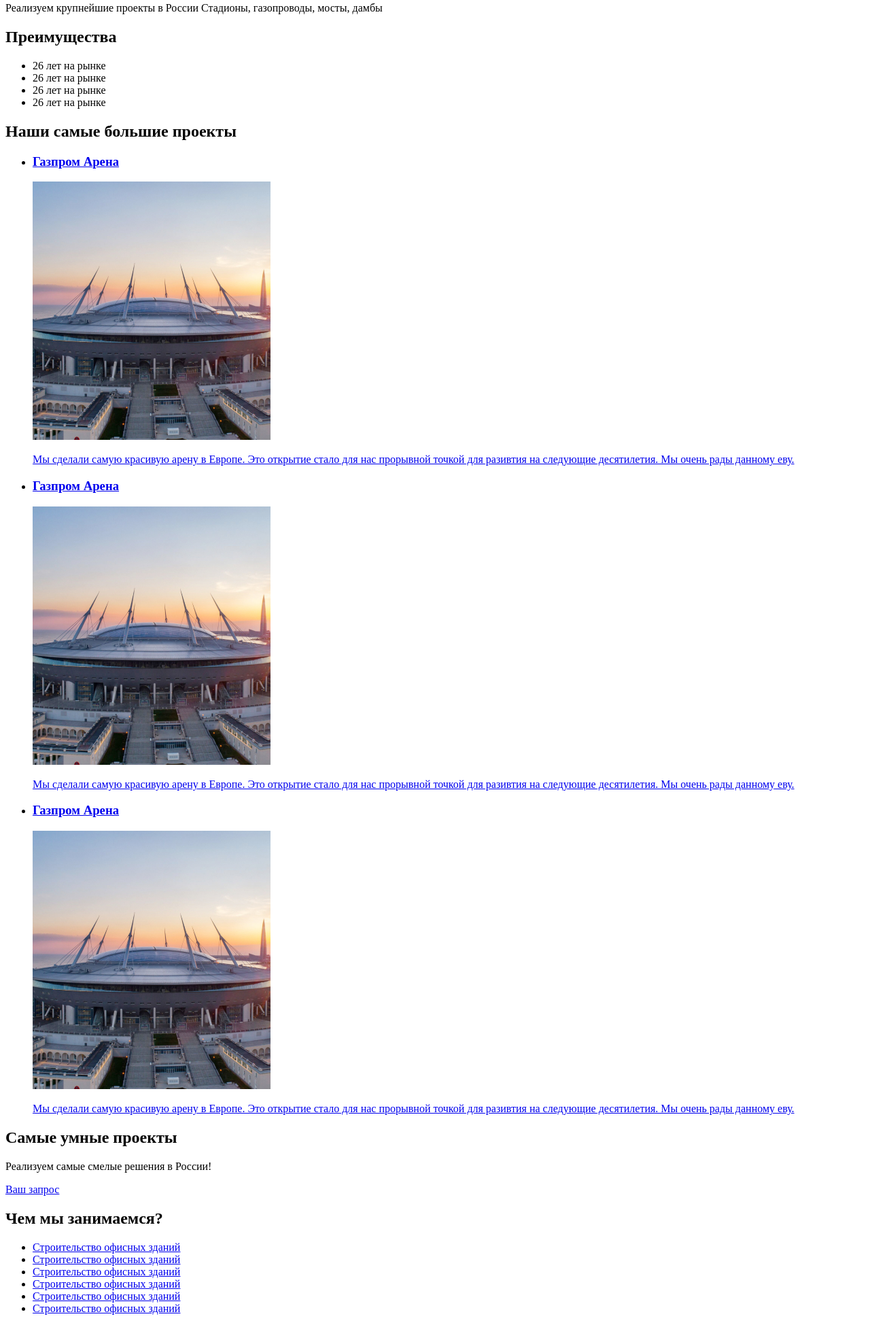
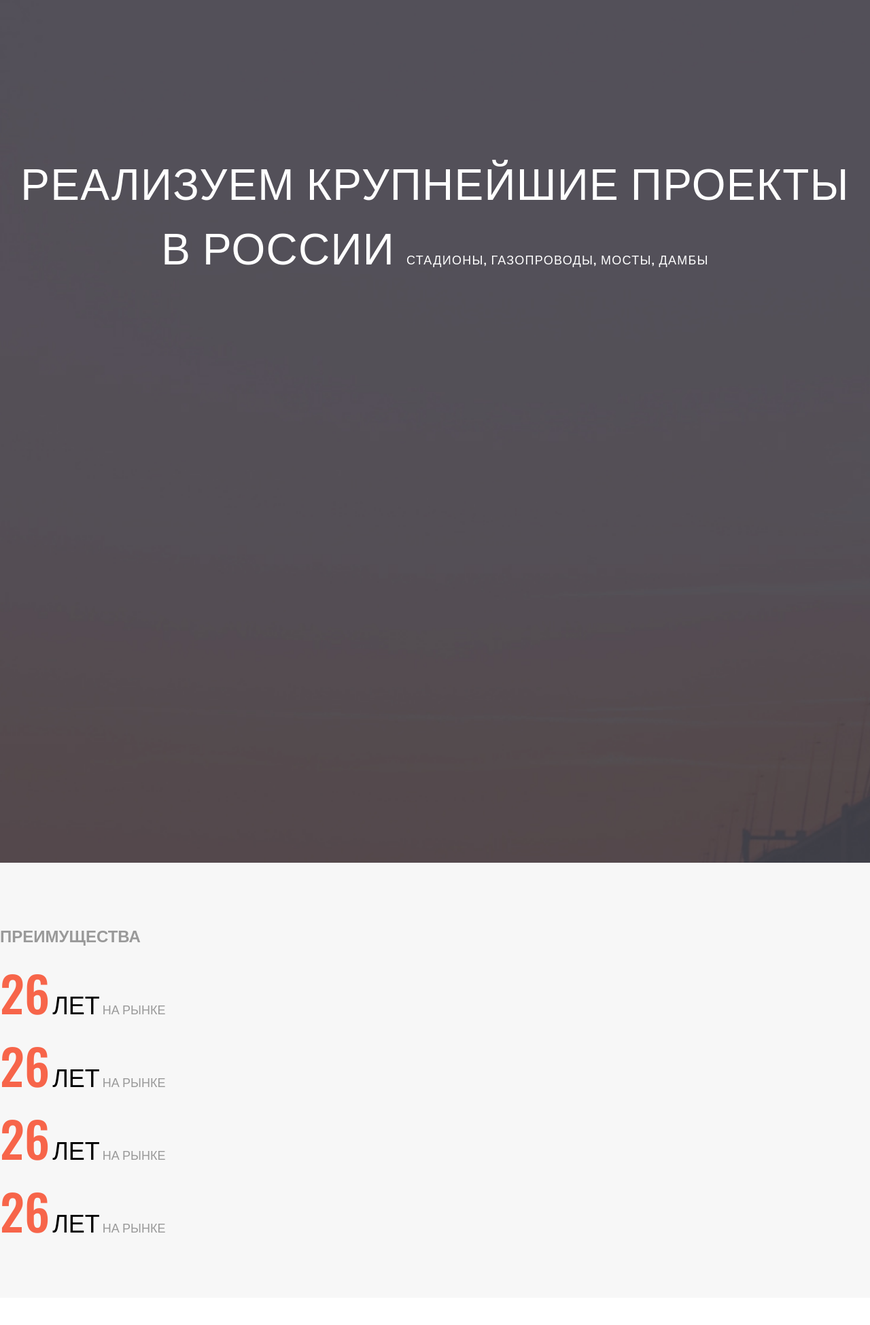
Before and after one commit to allonthepin/project-1, a plain HTML site: page index.html in a window 1280 px wide. Shown: the part 151-2100 px from the top of the page at 68% size. Drawn offline with nearby package versions, Linux system fonts and the light colour scheme.

Commit message:
finished styles

```diff
--- a/index.html
+++ b/index.html
@@ -4,6 +4,7 @@
   <meta charset="UTF-8">
   <title>Строительная компания</title>
   <link rel="stylesheet" href="style.css">
+  <link href="https://fonts.googleapis.com/css2?family=Open+Sans&family=Oswald:wght@400;500&display=swap" rel="stylesheet">
 </head>
 <body>
   <header>
@@ -17,80 +18,96 @@
   <main>
     <h1>Сайт строительной компании "Брандашмыг"</h1>
     <div class="hero">
-      <p>
+      <p class="company">
         Реализуем крупнейшие проекты в России
-        <span>Стадионы, газопроводы, мосты, дамбы</span>
+        <span class="buildings">Стадионы, газопроводы, мосты, дамбы</span>
       </p>
     </div>
-    <section>
+    <section class="advantages">
       <h2>Преимущества</h2>
       <ul>
-        <li>26 лет на рынке</li>
-        <li>26 лет на рынке</li>
-        <li>26 лет на рынке</li>
-        <li>26 лет на рынке</li>
+        <li>
+          <span class="number">26</span>
+          <span class="years">лет</span>
+        <span class="market">на рынке</span>
+      </li>
+         <li>
+          <span class="number">26</span>
+          <span class="years">лет</span>
+        <span class="market">на рынке</span>
+      </li>
+         <li>
+          <span class="number">26</span>
+          <span class="years">лет</span>
+        <span class="market">на рынке</span>
+      </li>
+         <li>
+          <span class="number">26</span>
+          <span class="years">лет</span>
+        <span class="market">на рынке</span>
+      </li>
       </ul>
     </section>
-    <section>
-      <h2>Наши самые большие проекты</h2>
+    <section class="big-projects">
+      <h2 class="section-title">Наши самые большие проекты</h2>
       <ul>
         <li>
           <a href="#">
-            <article>
-              <h3>Газпром Арена</h3>
+            <article class="arena">
+              <h3 class="article-title">Газпром Арена</h3>
               <img src="img/Rectangle 3.jpg" alt="Арена">
-              <p>Мы сделали самую красивую арену в Европе. Это открытие стало для нас прорывной точкой для разивтия на следующие десятилетия. Мы очень рады данному еву.</p>
+              <p class="article-text">Мы сделали самую красивую арену в Европе. Это открытие стало для нас прорывной точкой для разивтия на следующие десятилетия. Мы очень рады данному еву.</p>
             </article>
           </a>
         </li>
         <li>
           <a href="#">
             <article>
-              <h3>Газпром Арена</h3>
+              <h3 class="article-title">Газпром Арена</h3>
               <img src="img/Rectangle 3.jpg" alt="Арена">
-              <p>Мы сделали самую красивую арену в Европе. Это открытие стало для нас прорывной точкой для разивтия на следующие десятилетия. Мы очень рады данному еву.</p>
+              <p class="article-text">Мы сделали самую красивую арену в Европе. Это открытие стало для нас прорывной точкой для разивтия на следующие десятилетия. Мы очень рады данному еву.</p>
             </article>
           </a>
         </li>
         <li>
           <a href="#">
             <article>
-              <h3>Газпром Арена</h3>
+              <h3 class="article-title">Газпром Арена</h3>
               <img src="img/Rectangle 3.jpg" alt="Арена">
-              <p>Мы сделали самую красивую арену в Европе. Это открытие стало для нас прорывной точкой для разивтия на следующие десятилетия. Мы очень рады данному еву.</p>
+              <p class="article-text">Мы сделали самую красивую арену в Европе. Это открытие стало для нас прорывной точкой для разивтия на следующие десятилетия. Мы очень рады данному еву.</p>
             </article>
           </a>
         </li>
       </ul>
     </section>
-    <section>
+    <section class="request">
       <h2>Самые умные проекты</h2>
-      <p>Реализуем самые смелые решения в России!</p>
-      <a href="#">Ваш запрос</a>
+      <p class="section-text">Реализуем самые смелые решения в России!</p>
+      <a href="#" class="your-request">Ваш запрос</a>
     </section>
-    <article>
-      <h2>Чем мы занимаемся?</h2>
+    <section class="services">
+      <h2 class="title">Чем мы занимаемся?</h2>
       <ul>
         <li>
-          <a href="#">Строительство офисных зданий</a>
+          <a href="#" class="section-link">Строительство офисных зданий</a>
         </li>
         <li>
-          <a href="#">Строительство офисных зданий</a>
+          <a href="#" class="section-link">Строительство офисных зданий</a>
         </li>
         <li>
-          <a href="#">Строительство офисных зданий</a>
+          <a href="#" class="section-link">Строительство офисных зданий</a>
         </li>
         <li>
-          <a href="#">Строительство офисных зданий</a>
+          <a href="#" class="section-link">Строительство офисных зданий</a>
         </li>
         <li>
-          <a href="#">Строительство офисных зданий</a>
+          <a href="#" class="section-link">Строительство офисных зданий</a>
         </li>
         <li>
-          <a href="#">Строительство офисных зданий</a>
+          <a href="#" class="section-link">Строительство офисных зданий</a>
         </li>
       </ul>
-    </article>
+    </section>
     <section>
       <h2>Галерея</h2>
       <ul>
@@ -120,8 +137,8 @@
         </li>
       </ul>
     </section>
-    <section>
-      <h2>Ответы на вопросы</h2>
+    <section class="answers">
+      <h2 class="title">Ответы на вопросы</h2>
       <div class="accordion">
         <button class="accordion-button">Работаете ли вы по 249 фз?</button>
         <p class="accordion-panel">Lorem Ipsum - это текст-"рыба", часто используемый в печати и вэб-дизайне. Lorem Ipsum является стандартной "рыбой" для текстов на латинице с начала XVI века. В то время некий безымянный печатник создал большую коллекцию размеров и форм шрифтов, используя Lorem Ipsum для распечатки образцов. </p>
@@ -139,7 +156,7 @@
         <p class="accordion-panel">Lorem Ipsum - это текст-"рыба", часто используемый в печати и вэб-дизайне. Lorem Ipsum является стандартной "рыбой" для текстов на латинице с начала XVI века. В то время некий безымянный печатник создал большую коллекцию размеров и форм шрифтов, используя Lorem Ipsum для распечатки образцов. </p>
       </div>
     </section>
-    <section>
+    <section class="partners">
       <h2>Наши партнеры</h2>
       <ul>
         <li>
@@ -159,59 +176,63 @@
         </li>
        </ul>
     </section>
-    <section>
-      <h2>Отзывы о работе с нами</h2>
+    <section class="review">
+      <h2 class="title">Отзывы о работе с нами</h2>
       <ul>
         <li>
           <blockquote>
             <p>Lorem Ipsum - это текст-"рыба", часто используемый в печати и вэб-дизайне. Lorem Ipsum является стандартной "рыбой" для текстов на латинице с начала XVI века. В то время некий безымянный печатник создал большую коллекцию размеров и форм шрифтов, используя Lorem Ipsum для распечатки образцов.</p>
-            <cite>Иванов Иван, <a href="#">ООО “Газпром-Арена”</a></cite>
+            <cite class="name">Иванов Иван, <a href="#" class="organization">ООО “Газпром-Арена”</a></cite>
           </blockquote>
         </li>
         <li>
           <blockquote>
             <p>Lorem Ipsum - это текст-"рыба", часто используемый в печати и вэб-дизайне. Lorem Ipsum является стандартной "рыбой" для текстов на латинице с начала XVI века. В то время некий безымянный печатник создал большую коллекцию размеров и форм шрифтов, используя Lorem Ipsum для распечатки образцов.</p>
-            <cite>Иванов Иван, <a href="#">ООО “Газпром-Арена”</a></cite>
+            <cite class="name">Иванов Иван, <a href="#" class="organization">ООО “Газпром-Арена”</a></cite>
           </blockquote>
         </li>
         <li>
           <blockquote>
             <p>Lorem Ipsum - это текст-"рыба", часто используемый в печати и вэб-дизайне. Lorem Ipsum является стандартной "рыбой" для текстов на латинице с начала XVI века. В то время некий безымянный печатник создал большую коллекцию размеров и форм шрифтов, используя Lorem Ipsum для распечатки образцов.</p>
-            <cite>Иванов Иван, <a href="#">ООО “Газпром-Арена”</a></cite>
+            <cite class="name">Иванов Иван, <a href="#" class="organization">ООО “Газпром-Арена”</a></cite>
           </blockquote>
         </li>
       </ul>
     </section>
-    <section>
+    <section class="request">
       <h2>Хотите с нами работать?</h2>
-      <p>Оставьте заявку и мы свяжемся с вами!</p>
-      <a href="#">Ваш запрос</a>
+      <p class="section-text">Оставьте заявку и мы свяжемся с вами!</p>
+      <a href="#" class="your-request">Ваш запрос</a>
     </section>
-    <section>
-      <h2>Контакты</h2>
-      <ul>
+    <section class="contacts">
+      <h2 class="title">Контакты</h2>
+      <ul class="contacts-list">
         <li>
-          <span>Адрес:</span>
-          <p>Невский проспект 140, офис 140-140</p>
+          <span class="info-title">Адрес:</span>
+          <p class="info-value">Невский проспект 140, офис 140-140</p>
         </li>
         <li>
-          <span>Телефон:</span>
-          <a href="tel:88121112233">8 (812) 111-22-33</a>
-          <a href="tel:88121112233">8 (812) 111-22-33</a>
+          <span class="info-title">Телефон:</span>
+          <p class="info-value">
+            <a href="tel:88121112233">8 (812) 111-22-33</a>
+            <a href="tel:88121112233">8 (812) 111-22-33</a>
+          </p>
         </li>
         <li>
-          <span>Время работы:</span>
-          <p>ПН-СБ 10:00 - 20:00</p>
+          <span class="info-title">Время работы:</span>
+          <p class="info-value">ПН-СБ 10:00 - 20:00</p>
         </li>
         <li>
-          <span>E-mail:</span>
-          <a href="mailto:info@vip.ru">info@vip.ru</p>
+          <span class="info-title">E-mail:</span>
+          <p class="info-value">
+            <a class="info-link" href="mailto:info@vip.ru">info@vip.ru</p>
+          </p>
         </li>
       </ul>
     </section>
   </main>
-  <footer>
-    <p>© 2019 Строительная компания</p>
-    <p>Разработано лучшей Катей</p>
+  <footer class="page-footer">
+    <p class="copyright">© 2019 Строительная компания</p>
+    <p class="copyright">Разработано лучшей Катей</p>
   </footer>
 </body>
--- a/style.css
+++ b/style.css
@@ -0,0 +1,210 @@
+body{
+  margin: 0;
+  font-family: Oswald, Arial, sans-serif;
+  font-size: 16px;
+  font-weight: 500;
+  line-height: 22px;
+  color: #999999;
+  background-color: #ffffff;
+  text-transform: uppercase;
+}
+
+a {
+  text-decoration: none;
+  color: inherit;
+}
+
+ul {
+  list-style: none;
+  padding: 0;
+  margin: 0;
+}
+
+.hero {
+  background-image: url("img/Rectangle.jpg");
+  background-size: cover;
+  background-repeat: no-repeat;
+  min-height: 720px;
+  padding-top: 174px;
+  padding-bottom: 395px;
+
+}
+
+.company {
+  font-size: 64px;
+  line-height: 95px;
+  text-align: center;
+  letter-spacing: 0.02em;
+  color: #FFFFFF;
+
+}
+
+.buildings {
+  font-size: 18px;
+  line-height: 27px;
+  text-align: center;
+  color: #FFFFFF;
+
+}
+
+.advantages {
+  background-color: #F7F7F7;
+  padding-top: 75px;
+  padding-bottom: 75px;
+
+}
+
+.number {
+  font-size: 72px;
+  line-height: 107px;
+  text-align: center;
+  color: #F7654A;
+}
+
+.years {
+  font-size: 36px;
+  line-height: 53px;
+  text-align: center;
+  color: #000000;
+}
+
+.market {
+  font-size: 18px;
+  line-height: 27px;
+  text-align: center;
+  color: #999999;
+}
+
+.big-projects {
+  margin-top: 100px;
+  margin-bottom: 150px;
+}
+
+.section-title {
+  font-size: 36px;
+  line-height: 53px;
+  text-align: center;
+  color: #404149;
+}
+
+.article-title {
+  font-size: 24px;
+  line-height: 36px;
+  color: #404149;
+}
+
+.article-text {
+  font-family: "Open Sans;"
+  font-weight: normal;
+  font-style: normal;
+  font-size: 16px;
+  line-height: 22px;
+  color: #999999
+}
+
+.request {
+  margin-top: 150px;
+  margin-bottom: 150px;
+  padding-top: 30px;
+  padding-bottom: 45px;
+  background-color: #F7654A;
+  color: #ffffff;
+  font-weight: bold;
+  font-size: 48px;
+  line-height: 71px;
+  letter-spacing: 0.02em;
+
+}
+
+.section-text {
+  padding-top: 20px;
+  font-weight: bold;
+  font-size: 24px;
+  line-height: 36px;
+  letter-spacing: 0.02em;
+
+}
+
+.your-request {
+  background-color: #FFFFFF;
+  font-size: 14px;
+  line-height: 21px;
+  letter-spacing: 0.05em;
+  color: #000000;
+
+
+}
+
+.title {
+  font-size: 36px;
+  line-height: 53px;
+  color: #000000;
+}
+
+.section-link {
+  background-color: #F7F7F7;
+  font-size: 21px;
+  line-height: 31px;
+  text-align: center;
+  letter-spacing: 0.02em;
+  color: #000000;
+
+}
+
+.accordion-button {
+  font-size: 24px;
+  line-height: 36px;
+  color: #F7654A;
+}
+
+.partners {
+  background-color: #404149;
+  font-size: 36px;
+  line-height: 53px;
+  color: #FFFFFF;
+}
+
+.name {
+  font-size: 21px;
+  line-height: 31px;
+  letter-spacing: 0.02em;
+  color: #000000;
+}
+
+.organization {
+  font-size: 21px;
+  line-height: 31px;
+  letter-spacing: 0.02em;
+  color: #F7654A;
+}
+
+.contacts-list {
+  font-size: 24px;
+  line-height: 36px;
+}
+
+.info-title {
+  color: #999999;
+}
+
+.info-value {
+  text-align: center;
+  color: #000000;
+}
+
+.info-link {
+  color: #F7654A;
+}
+
+.page-footer {
+  background-color:  #404149;
+}
+
+.copyright {
+  font-family: Open Sans;
+  font-style: normal;
+  font-weight: normal;
+  font-size: 16px;
+  line-height: 22px;
+  color: #FFFFFF;
+}
```
Also changed, not shown: img/Rectangle.jpg (added).
